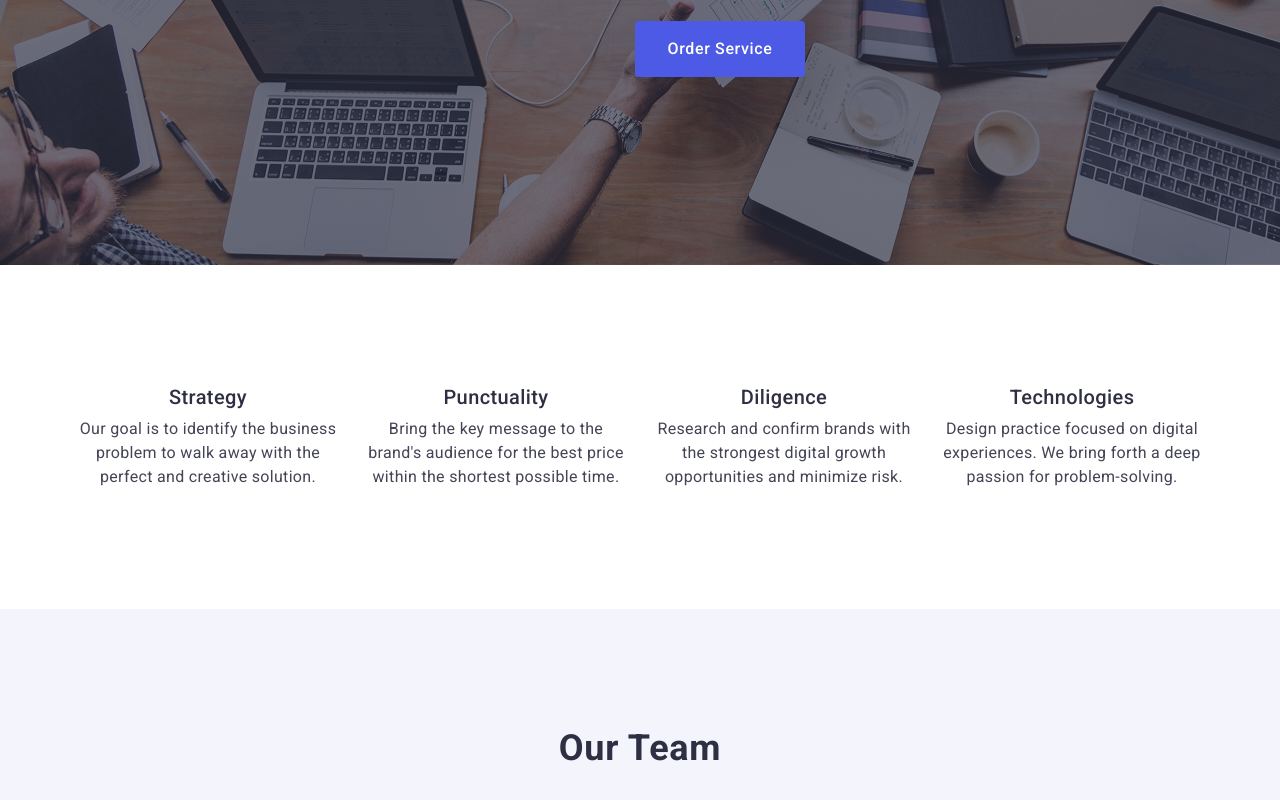
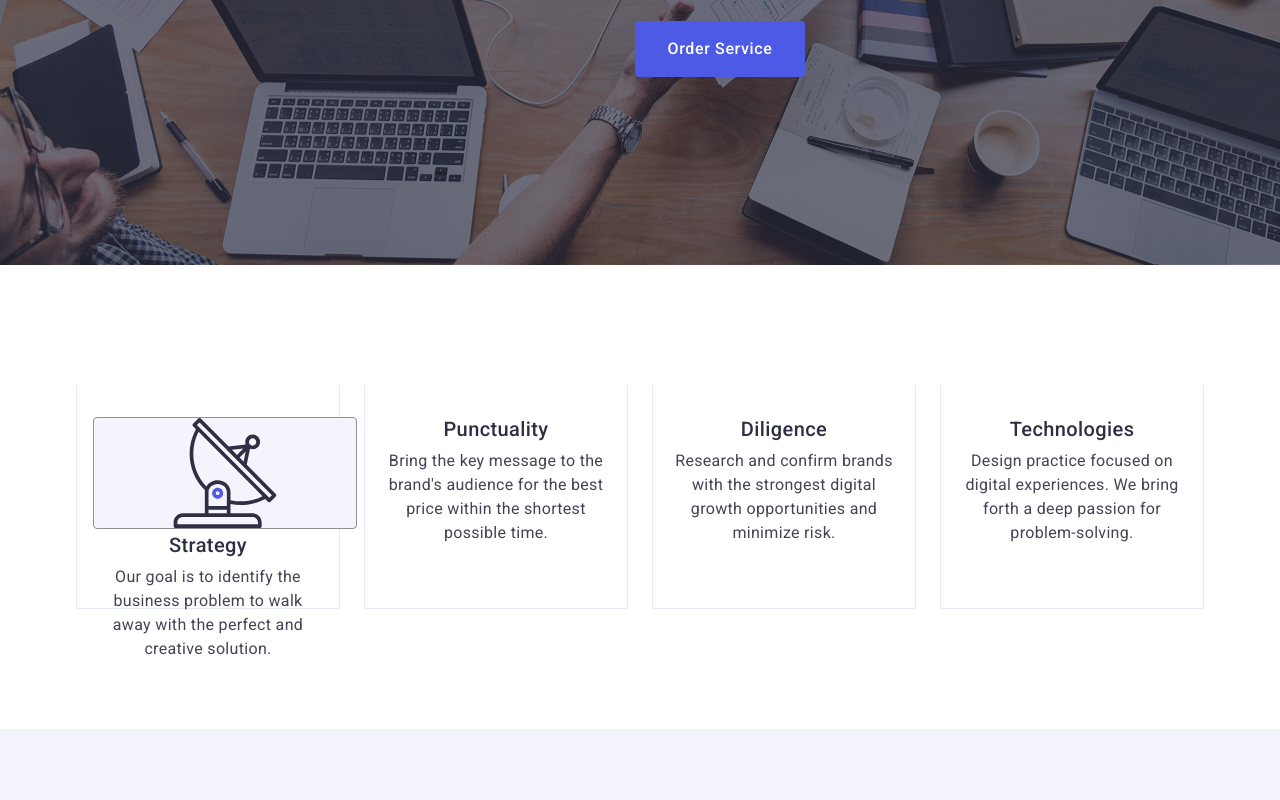
Before and after one commit to Oleksandra-Baranova97/goit-markup-hw-04, a plain HTML site: page index.html in a window 1280 px wide. Shown: the part 408-1208 px from the top of the page. Drawn offline with nearby package versions, Linux system fonts and the light colour scheme.

Commit message:
add styles region features

```diff
--- a/css/styles.css
+++ b/css/styles.css
@@ -194,6 +194,18 @@
 .features-item {
     width: calc((100% - 72px) / 4);
 }
+.item-info {
+    width: 264px;
+    height: 224px;
+
+}
+.icon {
+    border: 1px solid #8e8f99;
+    border-radius: 4px;
+    width: 264px;
+    height: 112px;
+    background: #f4f4fd;
+}
 .title-item {
     margin-bottom: 8px;
     font-weight: 500;
--- a/index.html
+++ b/index.html
@@ -73,32 +73,43 @@
           <h2 class="visually-hidden">Features</h2>
           <ul class="features-list">
             <li class="features-item">
+              <div class="item-info">
+                <svg class="icon" width="60px" height="64px">
+                  <use href="./images/icons.svg#icon-antenna"></use>
+                </svg>
                 <h3 class="title-item">Strategy</h3>
                 <p class="text-item">
                   Our goal is to identify the business problem to walk away with
                   the perfect and creative solution.
                 </p>
+              </div>
             </li>
             <li class="features-item">
+              <div class="item-info">
                 <h3 class="title-item">Punctuality</h3>
                 <p class="text-item">
-                Bring the key message to the brand's audience for the best price
-                within the shortest possible time.
+                  Bring the key message to the brand's audience for the best
+                  price within the shortest possible time.
                 </p>
+              </div>
             </li>
             <li class="features-item">
+              <div class="item-info">
                 <h3 class="title-item">Diligence</h3>
                 <p class="text-item">
                   Research and confirm brands with the strongest digital growth
                   opportunities and minimize risk.
                 </p>
+              </div>
             </li>
             <li class="features-item">
+              <div class="item-info">
                 <h3 class="title-item">Technologies</h3>
                 <p class="text-item">
-                Design practice focused on digital experiences. We bring forth a
-                deep passion for problem-solving.
+                  Design practice focused on digital experiences. We bring forth
+                  a deep passion for problem-solving.
                 </p>
+              </div>
             </li>
           </ul>
         </div>
```
Lines whose indentation alone changed are shown as unchanged.
